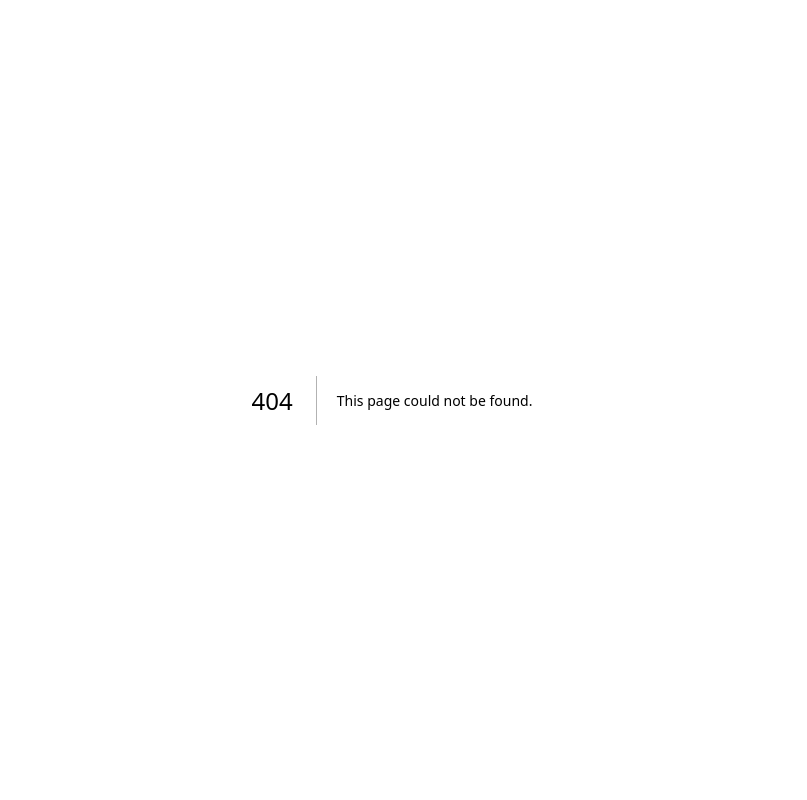
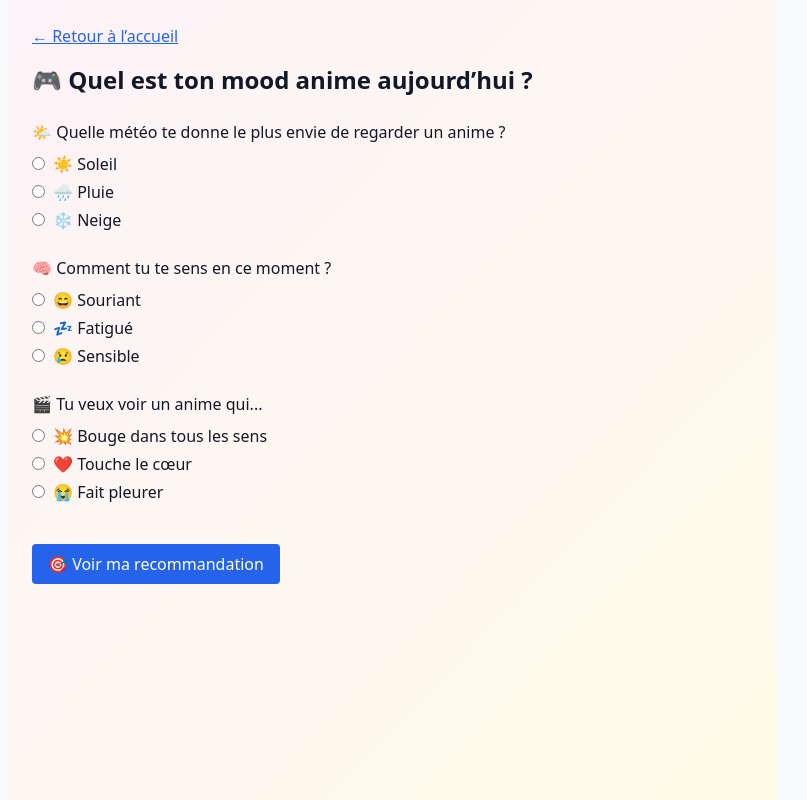
Before and after one commit to eitanbnt/anime-mood, a Next.js app: page /quiz in a window 1280 px wide. Before the commit this address had no page. Shown: the whole page, without its empty margins (248-1055 px from the left). Built offline with nearby package versions, Linux system fonts and the light colour scheme.

Commit message:
quizz + système de déjà vu

```diff
--- /dev/null
+++ b/pages/api/seen-list.js
@@ -0,0 +1,30 @@
+import { PrismaClient } from "@prisma/client"
+const prisma = new PrismaClient()
+
+export default async function handler(req, res) {
+    const { userId } = req.query
+
+    if (!userId) {
+        return res.status(400).json({ error: "userId requis" })
+    }
+
+    try {
+        const seenList = await prisma.animeSeen.findMany({
+            where: { userId },
+            select: { animeId: true }
+        })
+
+        const recs = await prisma.recommendation.findMany({
+            where: {
+                userId,
+                animeId: { in: seenList.map(s => s.animeId) }
+            },
+            orderBy: { createdAt: "desc" }
+        })
+
+        res.status(200).json(recs)
+    } catch (err) {
+        console.error("Erreur dans /api/seen-list:", err)
+        res.status(500).json({ error: "Erreur serveur", details: err.message })
+    }
+}
--- /dev/null
+++ b/pages/api/seen.js
@@ -0,0 +1,26 @@
+import { PrismaClient } from "@prisma/client"
+const prisma = new PrismaClient()
+
+export default async function handler(req, res) {
+    if (req.method !== "POST") return res.status(405).end()
+
+    const { animeId, userId } = req.body
+    if (!animeId || !userId) {
+        return res.status(400).json({ error: "animeId ou userId manquant" })
+    }
+
+    try {
+        console.log("Ajout AnimeSeen:", animeId, userId)
+        await prisma.animeSeen.create({
+            data: { animeId, userId }
+        })
+        res.status(200).json({ success: true })
+    } catch (err) {
+        console.error("Erreur /api/seen:", err)
+        if (err.code === "P2002") {
+            res.status(200).json({ success: true, message: "Déjà vu" })
+        } else {
+            res.status(500).json({ error: "Erreur serveur", details: err })
+        }
+    }
+}
--- a/pages/favorites.js
+++ b/pages/favorites.js
@@ -1,4 +1,5 @@
 import { PrismaClient } from "@prisma/client"
+import { useRouter } from 'next/router'
 import { useEffect, useState } from "react"
 
 export async function getServerSideProps() {
@@ -19,18 +20,20 @@ export async function getServerSideProps() {
 }
 
 export default function Favorites({ allFavorites }) {
-    const [username, setUsername] = useState("")
+    const router = useRouter(); // Assurez-vous que router est défini ici
+    const [username, setUsername] = useState("");
+
     useEffect(() => {
         const check = () => {
-            const saved = localStorage.getItem("animeUsername")
+            const saved = localStorage.getItem("animeUsername");
             if (!saved) {
-                router.push("/login")
+                router.push("/login");
             } else {
-                setUsername(saved)
+                setUsername(saved);
             }
-        }
-        check()
-    }, [router])
+        };
+        check();
+    }, [router]);
     const [userFavorites, setUserFavorites] = useState([])
 
     useEffect(() => {
--- a/pages/history.js
+++ b/pages/history.js
@@ -1,4 +1,5 @@
 import { useEffect, useState } from "react"
+import { useRouter } from 'next/router'
 import { PrismaClient } from "@prisma/client"
 
 export async function getServerSideProps() {
@@ -26,18 +27,20 @@ const moodStyle = {
 }
 
 export default function History({ recommendations }) {
-    const [username, setUsername] = useState("")
+    const router = useRouter(); // Assurez-vous que router est défini ici
+    const [username, setUsername] = useState("");
+
     useEffect(() => {
         const check = () => {
-            const saved = localStorage.getItem("animeUsername")
+            const saved = localStorage.getItem("animeUsername");
             if (!saved) {
-                router.push("/login")
+                router.push("/login");
             } else {
-                setUsername(saved)
+                setUsername(saved);
             }
-        }
-        check()
-    }, [router])
+        };
+        check();
+    }, [router]);
     const [search, setSearch] = useState("")
 
     const filtered = recommendations.filter((rec) =>
--- a/pages/index.js
+++ b/pages/index.js
@@ -49,7 +49,12 @@ export default function Home() {
         Voir l’historique des recommandations →
       </a>
       <a href="/favorites" className="mt-4 text-sm text-blue-500 underline">Voir mes favoris →</a>
-      <a href="/admin" className="mt-4 text-sm text-blue-500 underline">Page Admin</a>
+      <a
+        href="/quiz"
+        className="inline-block px-4 py-2 bg-purple-600 text-white rounded hover:bg-purple-700 transition mt-4"
+      >
+        🎮 Lancer le quiz d’humeur
+      </a>
     </div>
   )
 }
--- a/pages/profile.js
+++ b/pages/profile.js
@@ -34,6 +34,9 @@ export default function Profile() {
             <a href="/" className="text-blue-500 underline">← Retour à l’accueil</a>
             <h1 className="text-2xl font-bold mt-4 mb-4">👤 Mon profil</h1>
 
+            <a href="/admin" className="mt-4 text-sm text-blue-500 underline">Page Admin</a><br></br>
+            <a href="/seen" className="mt-4 text-sm text-blue-500 underline">Déjà vu</a>
+
             <label className="block text-sm font-medium mb-2">Pseudo</label>
             <input
                 type="text"
--- /dev/null
+++ b/pages/quiz.js
@@ -0,0 +1,102 @@
+import { useState } from "react"
+import { useRouter } from "next/router"
+
+const questions = [
+    {
+        text: "🌤 Quelle météo te donne le plus envie de regarder un anime ?",
+        options: [
+            { label: "☀️ Soleil", moods: ["Énergique", "Heureux"] },
+            { label: "🌧 Pluie", moods: ["Triste", "Nostalgique"] },
+            { label: "❄️ Neige", moods: ["Calme", "Nostalgique"] }
+        ]
+    },
+    {
+        text: "🧠 Comment tu te sens en ce moment ?",
+        options: [
+            { label: "😄 Souriant", moods: ["Heureux"] },
+            { label: "💤 Fatigué", moods: ["Calme", "Nostalgique"] },
+            { label: "😢 Sensible", moods: ["Triste"] }
+        ]
+    },
+    {
+        text: "🎬 Tu veux voir un anime qui...",
+        options: [
+            { label: "💥 Bouge dans tous les sens", moods: ["Énergique"] },
+            { label: "❤️ Touche le cœur", moods: ["Amoureux", "Nostalgique"] },
+            { label: "😭 Fait pleurer", moods: ["Triste"] }
+        ]
+    }
+]
+
+export default function QuizPage() {
+    const [answers, setAnswers] = useState(Array(questions.length).fill(null))
+    const [submitted, setSubmitted] = useState(false)
+    const router = useRouter()
+
+    const handleAnswer = (qIndex, moods) => {
+        const copy = [...answers]
+        copy[qIndex] = moods
+        setAnswers(copy)
+    }
+
+    const calculateMood = () => {
+        const score = {}
+        answers.forEach(moodList => {
+            moodList?.forEach(m => {
+                score[m] = (score[m] || 0) + 1
+            })
+        })
+
+        const max = Math.max(...Object.values(score))
+        const bestMoods = Object.entries(score)
+            .filter(([_, val]) => val === max)
+            .map(([m]) => m)
+
+        const selected = bestMoods[Math.floor(Math.random() * bestMoods.length)]
+        return selected
+    }
+
+    const handleSubmit = () => {
+        if (answers.includes(null)) {
+            alert("⛔ Réponds à toutes les questions !")
+            return
+        }
+
+        const finalMood = calculateMood()
+        router.push(`/recommendation?mood=${encodeURIComponent(finalMood)}`)
+    }
+
+    return (
+        <div className="max-w-3xl mx-auto p-6 min-h-screen bg-gradient-to-br from-pink-50 to-yellow-50">
+            <a href="/" className="text-blue-600 underline block mb-4">← Retour à l’accueil</a>
+            <h1 className="text-2xl font-bold mb-6">🎮 Quel est ton mood anime aujourd’hui ?</h1>
+
+            {questions.map((q, index) => (
+                <div key={index} className="mb-6">
+                    <p className="font-medium mb-2">{q.text}</p>
+                    <div className="space-y-1">
+                        {q.options.map((opt, i) => (
+                            <label key={i} className="block cursor-pointer">
+                                <input
+                                    type="radio"
+                                    name={`q${index}`}
+                                    className="mr-2"
+                                    onChange={() => handleAnswer(index, opt.moods)}
+                                    checked={answers[index] === opt.moods}
+                                />
+                                {opt.label}
+                            </label>
+                        ))}
+                    </div>
+                </div>
+            ))}
+
+            <button
+                onClick={handleSubmit}
+                className="mt-4 px-4 py-2 bg-blue-600 text-white rounded hover:bg-blue-700"
+            >
+                🎯 Voir ma recommandation
+            </button>
+        </div>
+    )
+}
--- a/pages/recommendation.js
+++ b/pages/recommendation.js
@@ -119,6 +119,27 @@ export default function RecommendationPage() {
             <h2 className="text-lg font-semibold mb-2">{anime.title}</h2>
             <img src={anime.imageUrl} alt={anime.title} className="rounded mb-2" />
             <TranslateSynopsis original={anime.synopsis} />
+            <button
+              onClick={async () => {
+                const userId = localStorage.getItem("animeUsername")
+                const animeId = anime.animeId || anime.malId
+                if (!animeId || !userId) return alert("animeId ou userId manquant")
+
+                const res = await fetch("/api/seen", {
+                  method: "POST",
+                  headers: { "Content-Type": "application/json" },
+                  body: JSON.stringify({ animeId, userId })
+                })
+
+                const result = await res.json()
+                console.log("✅ Réponse API :", result)
+                alert("Marqué comme vu")
+              }}
+            >
+              ✅ Déjà vu
+            </button>
+
+
           </div>
         ))}
       </div>
--- /dev/null
+++ b/pages/seen.js
@@ -0,0 +1,50 @@
+import { useEffect, useState } from "react"
+import { useRouter } from "next/router"
+
+export default function SeenPage() {
+    const [seen, setSeen] = useState([])
+    const [loading, setLoading] = useState(true)
+    const router = useRouter()
+
+    useEffect(() => {
+        const username = localStorage.getItem("animeUsername")
+        if (!username) {
+            router.push("/login")
+            return
+        }
+
+        const fetchSeen = async () => {
+            const res = await fetch(`/api/seen-list?userId=${username}`)
+            const data = await res.json()
+            console.log("Données reçues de /api/seen-list :", data)
+            setSeen(data)
+            setLoading(false)
+        }
+
+        fetchSeen()
+    }, [router])
+
+    if (loading) return <div className="p-6">Chargement...</div>
+
+    return (
+        <div className="max-w-5xl mx-auto p-6">
+            <a href="/" className="inline-block text-blue-600 underline mb-4">← Retour</a>
+            <h1 className="text-2xl font-bold mb-6">🎬 Animes déjà vus</h1>
+
+            {seen.length === 0 ? (
+                <p>Aucun anime marqué comme vu.</p>
+            ) : (
+                <div className="grid md:grid-cols-3 gap-6">
+                    {Array.isArray(seen) && seen.map(anime => (
+                        <div key={anime.id} className="bg-white p-4 rounded-xl shadow">
+                            <h2 className="text-lg font-semibold mb-2">{anime.title}</h2>
+                            <img src={anime.imageUrl} alt={anime.title} className="rounded mb-2" />
+                            <p className="text-sm text-gray-600 mb-2">{anime.mood && `Humeur : ${anime.mood}`}</p>
+                            <p className="text-xs text-gray-400">Vu le : {new Date(anime.createdAt).toLocaleDateString()}</p>
+                        </div>
+                    ))}
+                </div>
+            )}
+        </div>
+    )
+}
```
Also changed, not shown: 2 other files (tests, documents, lock files or other folders). Lines whose indentation alone changed are shown as unchanged.
